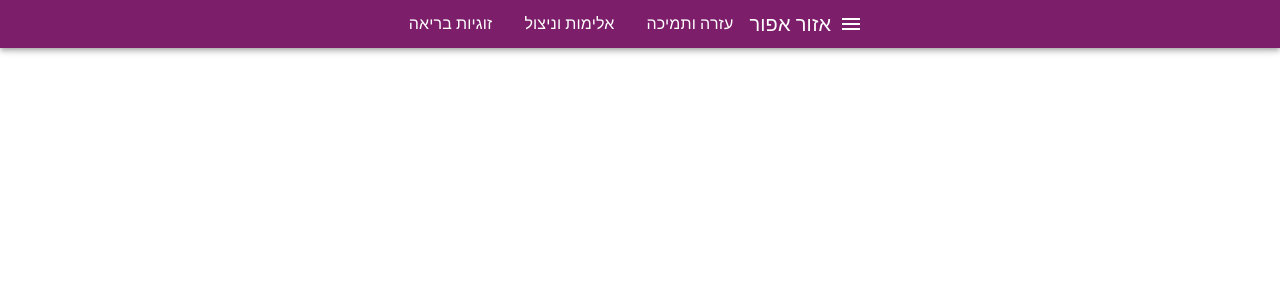
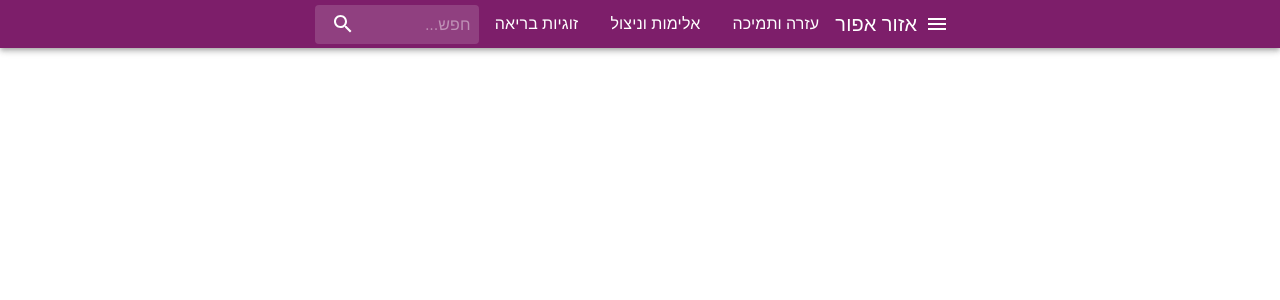
Before and after one commit to liorahron11/GreyArea, a React (Create React App) app in the folder client/: page / in a window 1280 px wide. Shown: the top 300 px of the page. Built offline with nearby package versions, Linux system fonts and the light colour scheme.

Commit message:
feat(): add search to navbar

```diff
--- a/client/src/navbar/navbar.tsx
+++ b/client/src/navbar/navbar.tsx
@@ -1,7 +1,8 @@
 import React from 'react';
 import "./navbar.css"
-import {AppBar, IconButton, InputBase, MenuItem, styled, Toolbar, Typography} from "@mui/material";
+import {alpha, AppBar, IconButton, InputBase, MenuItem, styled, Toolbar, Typography} from "@mui/material";
 import MenuIcon from "@mui/icons-material/Menu";
+import SearchIcon from '@mui/icons-material/Search';
 import NavbarItem from "../utils/interfaces/navbarItem";
 
 const pages: NavbarItem[] = [
@@ -19,10 +20,62 @@
     },
 ];
 
+const Search = styled('div')(({ theme }) => ({
+    position: 'relative',
+    borderRadius: theme.shape.borderRadius,
+    backgroundColor: alpha(theme.palette.common.white, 0.15),
+    '&:hover': {
+        backgroundColor: alpha(theme.palette.common.white, 0.25),
+    },
+    marginLeft: 0,
+    width: '100%',
+    [theme.breakpoints.up('sm')]: {
+        marginLeft: theme.spacing(1),
+        width: 'auto',
+    },
+}));
+
+const SearchIconWrapper = styled('div')(({ theme }) => ({
+    padding: theme.spacing(0, 2),
+    height: '100%',
+    position: 'absolute',
+    pointerEvents: 'none',
+    display: 'flex',
+    alignItems: 'center',
+    justifyContent: 'center',
+}));
+
+const StyledInputBase = styled(InputBase)(({ theme }) => ({
+    color: 'inherit',
+    '& .MuiInputBase-input': {
+        padding: theme.spacing(1, 1, 1, 0),
+        // vertical padding + font size from searchIcon
+        paddingLeft: `calc(1em + ${theme.spacing(4)})`,
+        transition: theme.transitions.create('width'),
+        width: '100%',
+        [theme.breakpoints.up('sm')]: {
+            width: '12ch',
+            '&:focus': {
+                width: '20ch',
+            },
+        },
+    },
+}));
+
+
 function Navbar() {
     return (
         <AppBar position="sticky" >
             <Toolbar variant="dense">
+                <Search>
+                    <SearchIconWrapper>
+                        <SearchIcon />
+                    </SearchIconWrapper>
+                    <StyledInputBase dir="rtl"
+                        placeholder="חפש..."
+                        inputProps={{ 'aria-label': 'search' }}
+                    />
+                </Search>
                 {pages.map((page: NavbarItem) => (
                     <MenuItem key={page.id} >
                         <Typography textAlign="center">{page.name}</Typography>
```
